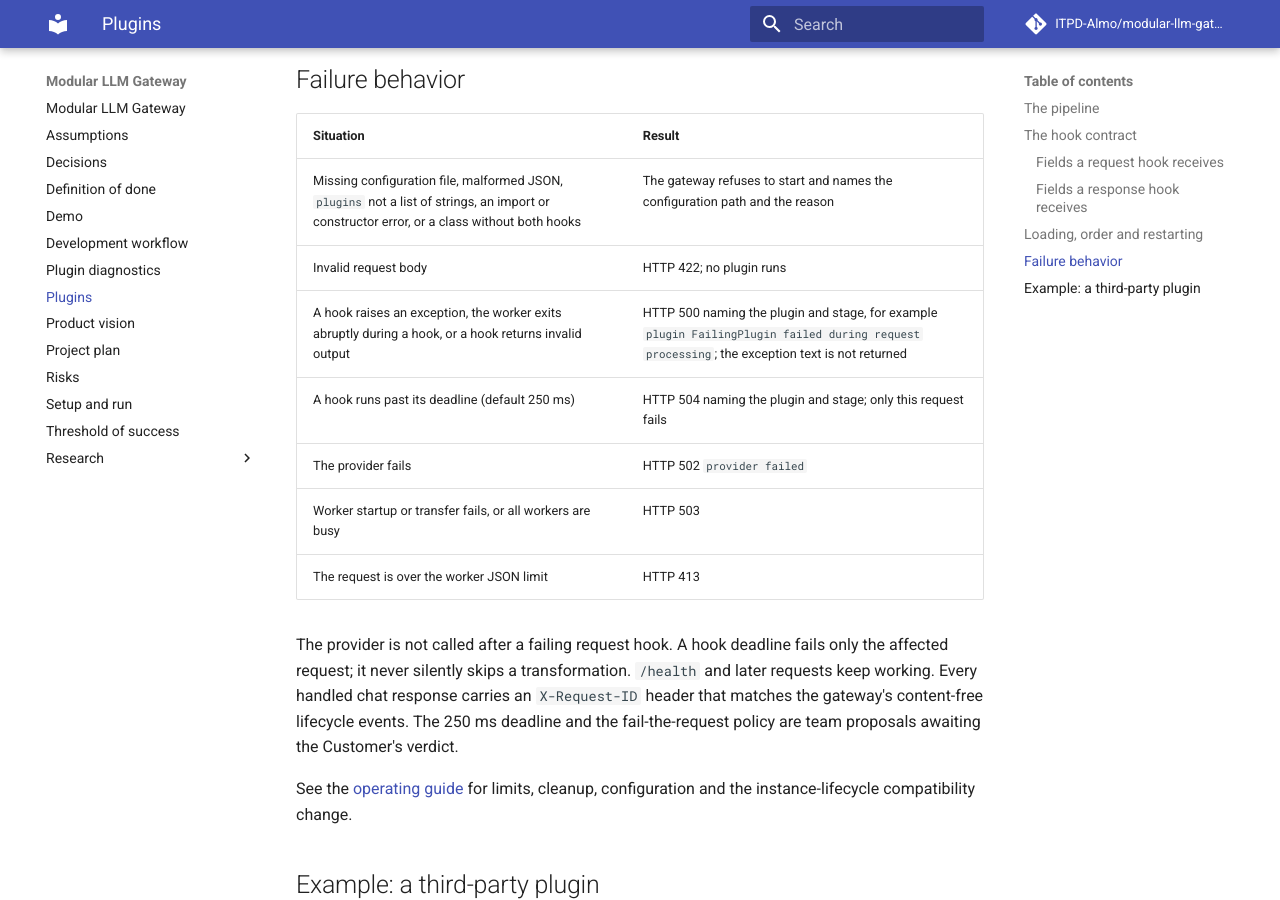
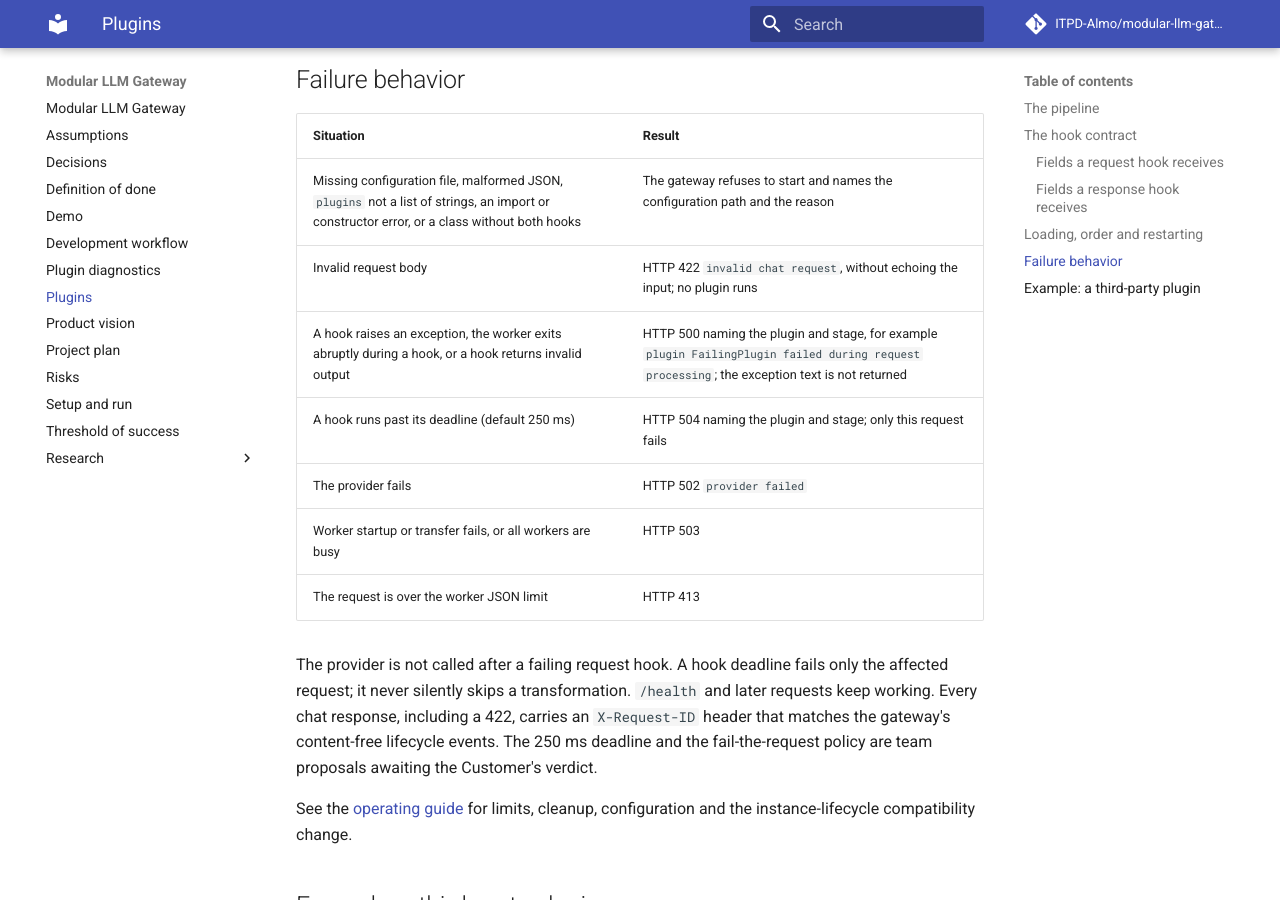
Before and after one commit to ITPD-Almo/modular-llm-gateway, an MkDocs documentation site: the page built from docs/plugins.md, in a window 1280 px wide and 900 px high, scrolled down 2726 px. Built offline with MkDocs 1.6.1 and Material for MkDocs 9.7.7, drawn with Linux system fonts in a browser that asks for light colours; comment, search, counter and statistics services are not loaded; some of the changed text lies outside the part shown.

```diff
--- a/docs/plugins.md
+++ b/docs/plugins.md
@@ -6,7 +6,7 @@ A plugin is a Python class that the gateway loads from its configuration file an
 
 For every chat request the gateway:
 
-1. Validates the body (`model`, `messages`, `metadata`); an invalid body returns HTTP 422 and no plugin runs.
+1. Validates the body (`model`, `messages`, `metadata`); an invalid body returns HTTP 422 `{"detail":"invalid chat request"}` and no plugin runs.
 2. Passes the request dictionary through every plugin's `process_request` in the order the configuration lists them.
 3. Sends the result to the provider. In this project it is the deterministic fake provider, which replies `fake:` plus a space and the last message's content.
 4. Passes the provider's reply through every plugin's `process_response` in the **same** order, not reversed.
@@ -76,14 +76,14 @@ Keep imports and constructors cheap and free of external side effects: they run
 | Situation | Result |
 | --- | --- |
 | Missing configuration file, malformed JSON, `plugins` not a list of strings, an import or constructor error, or a class without both hooks | The gateway refuses to start and names the configuration path and the reason |
-| Invalid request body | HTTP 422; no plugin runs |
+| Invalid request body | HTTP 422 `invalid chat request`, without echoing the input; no plugin runs |
 | A hook raises an exception, the worker exits abruptly during a hook, or a hook returns invalid output | HTTP 500 naming the plugin and stage, for example `plugin FailingPlugin failed during request processing`; the exception text is not returned |
 | A hook runs past its deadline (default 250 ms) | HTTP 504 naming the plugin and stage; only this request fails |
 | The provider fails | HTTP 502 `provider failed` |
 | Worker startup or transfer fails, or all workers are busy | HTTP 503 |
 | The request is over the worker JSON limit | HTTP 413 |
 
-The provider is not called after a failing request hook. A hook deadline fails only the affected request; it never silently skips a transformation. `/health` and later requests keep working. Every handled chat response carries an `X-Request-ID` header that matches the gateway's content-free lifecycle events. The 250 ms deadline and the fail-the-request policy are team proposals awaiting the Customer's verdict.
+The provider is not called after a failing request hook. A hook deadline fails only the affected request; it never silently skips a transformation. `/health` and later requests keep working. Every chat response, including a 422, carries an `X-Request-ID` header that matches the gateway's content-free lifecycle events. The 250 ms deadline and the fail-the-request policy are team proposals awaiting the Customer's verdict.
 
 See the [operating guide](operations.md#execution-and-recovery) for limits, cleanup, configuration and the instance-lifecycle compatibility change.
 
```
